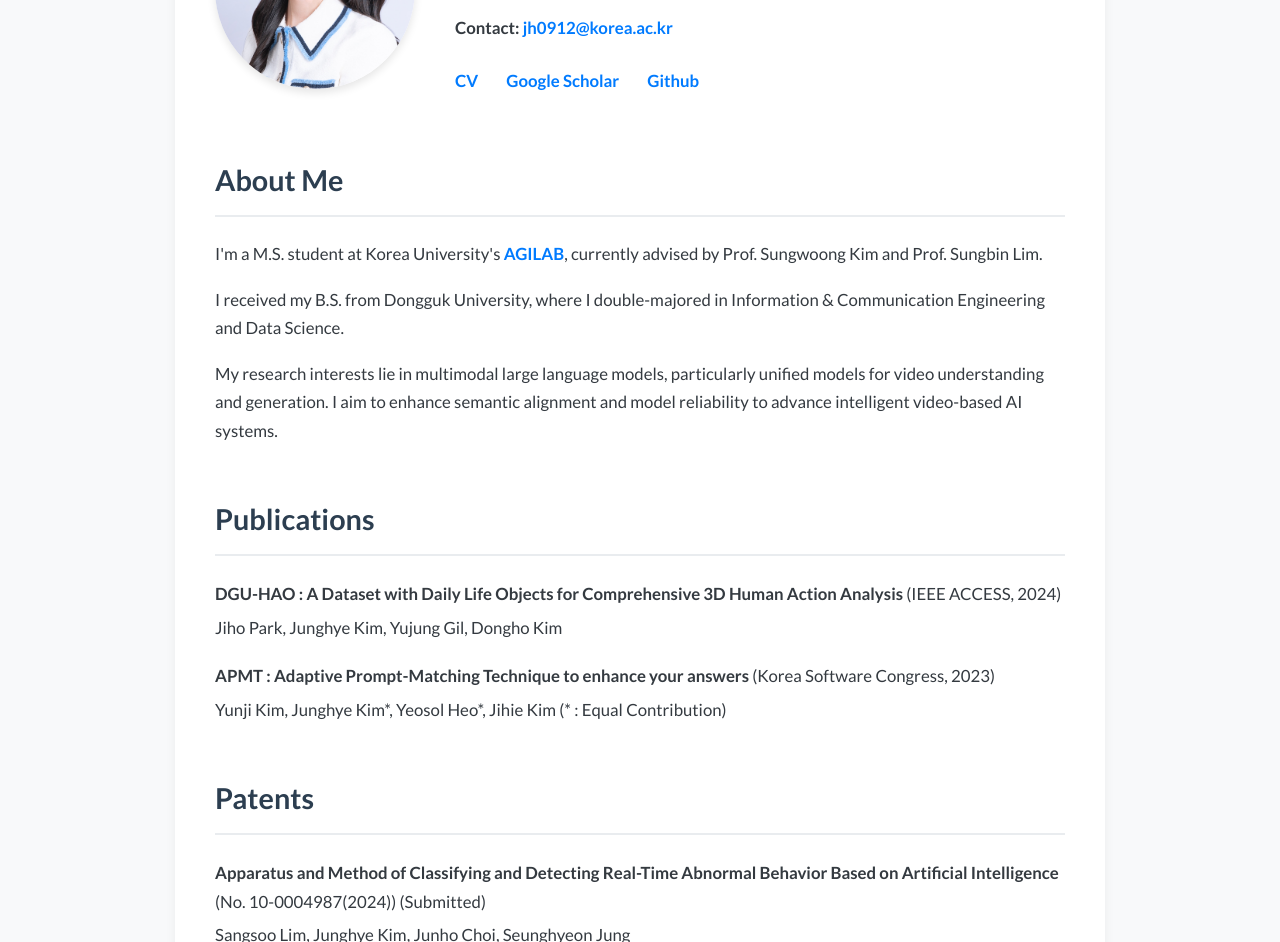
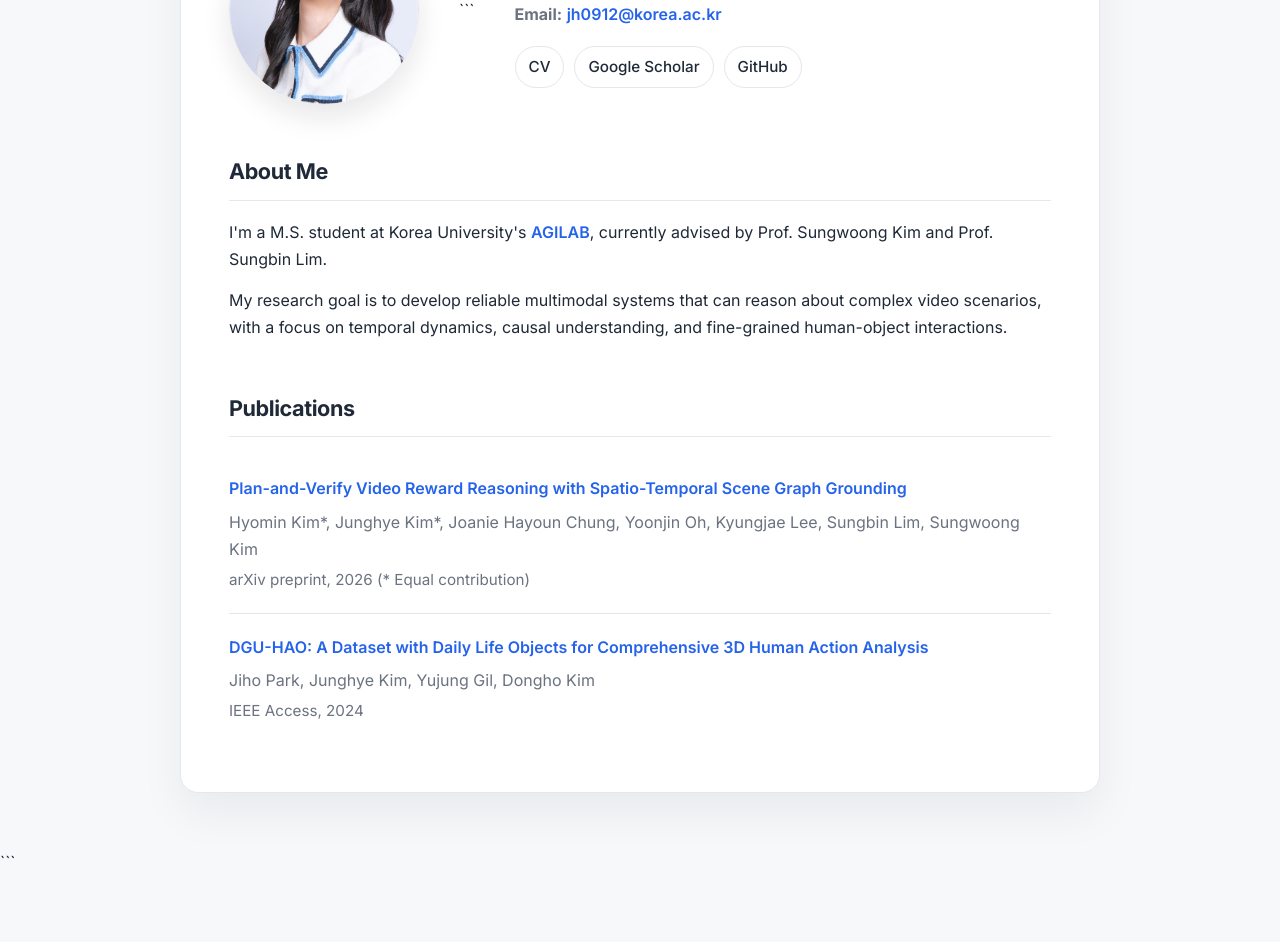
Before and after one commit to junghye01/junghye01.github.io, a plain HTML site: page index.html in a window 1280 px wide. Shown: the part 217-1159 px from the top of the page. After the commit the page ends 1093 px from the top, so only its background shows below. Drawn offline with Linux system fonts and the light colour scheme.

Commit message:
update index.html

````diff
--- a/index.html
+++ b/index.html
@@ -1,134 +1,264 @@
 <!DOCTYPE html>
-<html lang="ko">
+
+<html lang="en">
 <head>
     <meta charset="UTF-8">
     <meta name="viewport" content="width=device-width, initial-scale=1.0">
-    <title>Junghye Kim's Personal Page</title>
+    <title>Junghye Kim</title>
+
+```
 <link rel="preconnect" href="https://fonts.googleapis.com">
 <link rel="preconnect" href="https://fonts.gstatic.com" crossorigin>
-    <link href="https://fonts.googleapis.com/css2?family=Lato:wght@400;700&display=swap" rel="stylesheet">
+<link href="https://fonts.googleapis.com/css2?family=Inter:wght@400;500;600;700&display=swap" rel="stylesheet">
+
 <style>
+    :root {
+        --bg: #f7f8fa;
+        --card-bg: #ffffff;
+        --text: #1f2937;
+        --muted: #6b7280;
+        --border: #e5e7eb;
+        --accent: #2563eb;
+        --accent-hover: #1d4ed8;
+    }
+
+    * {
+        box-sizing: border-box;
+    }
+
     body {
-            /* 'Lato' 폰트를 기본으로 사용, 없으면 sans-serif 사용 */
-            font-family: 'Lato', sans-serif;
+        font-family: 'Inter', sans-serif;
         line-height: 1.7;
-            background-color: #f8f9fa; /* 부드러운 배경색 */
-            color: #343a40; /* 가독성 좋은 어두운 회색 */
+        background: var(--bg);
+        color: var(--text);
         margin: 0;
         padding: 0;
     }
+
     .container {
-            max-width: 850px;
-            margin: 50px auto;
-            padding: 40px;
-            background-color: #ffffff;
-            border-radius: 8px;
-            box-shadow: 0 4px 12px rgba(0,0,0,0.05);
+        max-width: 920px;
+        margin: 56px auto;
+        padding: 48px;
+        background: var(--card-bg);
+        border: 1px solid var(--border);
+        border-radius: 18px;
+        box-shadow: 0 20px 45px rgba(15, 23, 42, 0.06);
     }
-        h1, h2 {
-            color: #2c3e50; /* 차분한 다크 블루 */
-            border-bottom: 2px solid #e9ecef; /* 부드러운 회색 밑줄 */
-            padding-bottom: 10px;
-        }
-        h1 {
-            font-size: 2.8em;
-            margin-bottom: 0.5em;
-        }
-        h2 {
-            font-size: 1.8em;
-            margin-top: 50px;
-        }
-        p, li {
-            font-size: 1.05em;
-        }
-        a {
-            color: #007bff; /* 선명한 블루 */
-            text-decoration: none;
-            font-weight: bold;
-        }
-        a:hover {
-            text-decoration: underline;
-            color: #0056b3; /* 마우스를 올렸을 때 더 진한 블루 */
-        }
+
     .profile {
         display: flex;
         align-items: center;
-            margin-bottom: 40px;
+        gap: 40px;
+        margin-bottom: 48px;
     }
+
     .profile-img {
+        width: 190px;
+        height: 190px;
         border-radius: 50%;
-            /* 사진 크기를 키움 */
-            width: 200px;
-            height: 200px;
         object-fit: cover;
-            margin-right: 40px;
-            /* 부드러운 그림자 효과 추가 */
-            box-shadow: 0 4px 8px rgba(0,0,0,0.1);
+        border: 1px solid var(--border);
+        box-shadow: 0 12px 28px rgba(15, 23, 42, 0.10);
     }
+
     .profile-info {
         flex: 1;
     }
-        .profile-info p {
-            margin: 10px 0;
+
+    h1 {
+        font-size: 2.7rem;
+        line-height: 1.2;
+        margin: 0 0 16px;
+        letter-spacing: -0.04em;
     }
+
+    h2 {
+        font-size: 1.35rem;
+        margin: 48px 0 18px;
+        padding-bottom: 10px;
+        border-bottom: 1px solid var(--border);
+        letter-spacing: -0.02em;
+    }
+
+    p {
+        margin: 0 0 14px;
+        font-size: 1rem;
+    }
+
+    .contact {
+        color: var(--muted);
+        margin-bottom: 18px;
+    }
+
+    a {
+        color: var(--accent);
+        text-decoration: none;
+        font-weight: 600;
+    }
+
+    a:hover {
+        color: var(--accent-hover);
+        text-decoration: underline;
+    }
+
     .links {
-            margin-top: 15px;
+        display: flex;
+        flex-wrap: wrap;
+        gap: 10px;
+        margin-top: 18px;
     }
-        .links p {
-            display: inline-block;
-            margin-right: 25px;
+
+    .links a {
+        display: inline-flex;
+        align-items: center;
+        padding: 7px 13px;
+        border: 1px solid var(--border);
+        border-radius: 999px;
+        color: var(--text);
+        font-size: 0.95rem;
+        font-weight: 500;
+        background: #ffffff;
+        transition: all 0.15s ease;
     }
+
+    .links a:hover {
+        color: var(--accent);
+        border-color: var(--accent);
+        text-decoration: none;
+        transform: translateY(-1px);
+    }
+
+    .section {
+        margin-top: 34px;
+    }
+
     .publication-item {
-            margin-bottom: 20px;
+        padding: 20px 0;
+        border-bottom: 1px solid var(--border);
     }
-        .publication-item p {
-            margin: 5px 0;
+
+    .publication-item:last-child {
+        border-bottom: none;
+    }
+
+    .publication-title {
+        font-weight: 700;
+        margin-bottom: 6px;
+    }
+
+    .publication-authors {
+        color: var(--muted);
+        margin-bottom: 4px;
+    }
+
+    .publication-venue {
+        color: var(--muted);
+        font-size: 0.95rem;
+        margin-bottom: 0;
+    }
+
+    .note {
+        color: var(--muted);
+        font-size: 0.95rem;
+    }
+
+    @media (max-width: 720px) {
+        .container {
+            margin: 24px auto;
+            padding: 28px 22px;
+            border-radius: 0;
+            border-left: none;
+            border-right: none;
+        }
+
+        .profile {
+            flex-direction: column;
+            align-items: flex-start;
+            gap: 24px;
+        }
+
+        .profile-img {
+            width: 150px;
+            height: 150px;
+        }
+
+        h1 {
+            font-size: 2.2rem;
+        }
     }
 </style>
+```
+
 </head>
+
 <body>
+    <main class="container">
+        <section class="profile">
+            <img src="junghyekim_profile.jpeg" alt="Junghye Kim's profile picture" class="profile-img">
 
-    <div class="container">
-        <div class="profile">
-            <img src="junghyekim_profile.jpeg" alt="Junghye Kim's profile picture" class="profile-img">
+```
         <div class="profile-info">
             <h1>Junghye Kim</h1>
-                <p><strong>Contact:</strong> <a href="mailto:jh0912@korea.ac.kr">jh0912@korea.ac.kr</a></p>
+            <p class="contact">
+                <strong>Email:</strong>
+                <a href="mailto:jh0912@korea.ac.kr">jh0912@korea.ac.kr</a>
+            </p>
+
             <div class="links">
-                    <p><strong><a href="CV.pdf" target="_blank">CV</a></strong></p>
-                    <p><strong><a href="https://scholar.google.com/citations?user=RPQxMJwAAAAJ&hl=ko" target="_blank">Google Scholar</a></strong></p>
-                    <p><strong><a href="https://github.com/junghye01" target="_blank">Github</a></strong></p>
+                <a href="CV.pdf" target="_blank">CV</a>
+                <a href="https://scholar.google.com/citations?user=RPQxMJwAAAAJ&hl=ko" target="_blank">Google Scholar</a>
+                <a href="https://github.com/junghye01" target="_blank">GitHub</a>
             </div>
         </div>
+    </section>
+
+    <section class="section">
+        <h2>About Me</h2>
+        <p>
+            I'm a M.S. student at Korea University's
+            <a href="https://agi.korea.ac.kr/" target="_blank">AGILAB</a>,
+            currently advised by Prof. Sungwoong Kim and Prof. Sungbin Lim.
+        </p>
+        <p>
+            My research goal is to develop reliable multimodal systems that can reason about complex video scenarios,
+            with a focus on temporal dynamics, causal understanding, and fine-grained human-object interactions.
+        </p>
+    </section>
+
+    <section class="section">
+        <h2>Publications</h2>
+
+        <div class="publication-item">
+            <p class="publication-title">
+                <a href="https://arxiv.org/abs/2606.11838" target="_blank">
+                    Plan-and-Verify Video Reward Reasoning with Spatio-Temporal Scene Graph Grounding
+                </a>
+            </p>
+            <p class="publication-authors">
+                Hyomin Kim*, Junghye Kim*, Joanie Hayoun Chung, Yoonjin Oh, Kyungjae Lee, Sungbin Lim, Sungwoong Kim
+            </p>
+            <p class="publication-venue">
+                arXiv preprint, 2026 <span class="note">(* Equal contribution)</span>
+            </p>
+        </div>
+        <div class="publication-item">
+            <p class="publication-title">
+                <a href="https://doi.org/10.1109/ACCESS.2024.3351888" target="_blank">
+                    DGU-HAO: A Dataset with Daily Life Objects for Comprehensive 3D Human Action Analysis
+                </a>
+            </p>
+            <p class="publication-authors">
+                Jiho Park, Junghye Kim, Yujung Gil, Dongho Kim
+            </p>
+            <p class="publication-venue">
+                IEEE Access, 2024
+            </p>
         </div>
 
-        <h2>About Me</h2>
-        <p>
-            I'm a M.S. student at Korea University's <a href="https://agi.korea.ac.kr/" target="_blank">AGILAB</a>, currently advised by Prof. Sungwoong Kim and Prof. Sungbin Lim.
-        </p>
-        <p>
-            I received my B.S. from Dongguk University, where I double-majored in Information & Communication Engineering and Data Science.
-        </p>
-        <p>
-            My research interests lie in multimodal large language models, particularly unified models for video understanding and generation. I aim to enhance semantic alignment and model reliability to advance intelligent video-based AI systems.
-        </p>
 
-        <h2>Publications</h2>
-        <div class="publication-item">
-            <p><strong>DGU-HAO : A Dataset with Daily Life Objects for Comprehensive 3D Human Action Analysis</strong> (IEEE ACCESS, 2024)</p>
-            <p>Jiho Park, Junghye Kim, Yujung Gil, Dongho Kim</p>
-        </div>
-        <div class="publication-item">
-            <p><strong>APMT : Adaptive Prompt-Matching Technique to enhance your answers</strong> (Korea Software Congress, 2023)</p>
-            <p>Yunji Kim, Junghye Kim*, Yeosol Heo*, Jihie Kim (* : Equal Contribution)</p>
-        </div>
-
-        <h2>Patents</h2>
-        <div class="publication-item">
-            <p><strong>Apparatus and Method of Classifying and Detecting Real-Time Abnormal Behavior Based on Artificial Intelligence</strong> (No. 10-0004987(2024)) (Submitted)</p>
-            <p>Sangsoo Lim, Junghye Kim, Junho Choi, Seunghyeon Jung</p>
-        </div>
-    </div>
+    </section>
+</main>
+```
 
 </body>
 </html>
````
Lines whose indentation alone changed are shown as unchanged.
